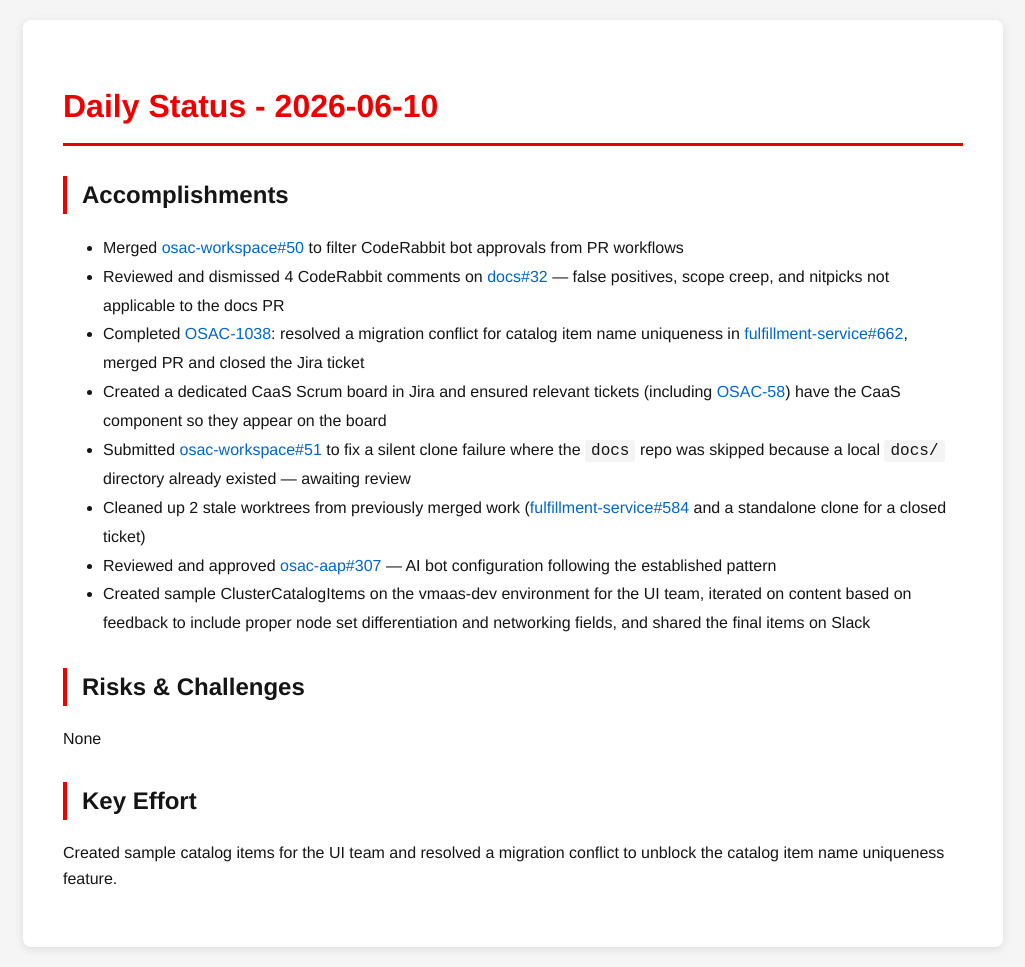
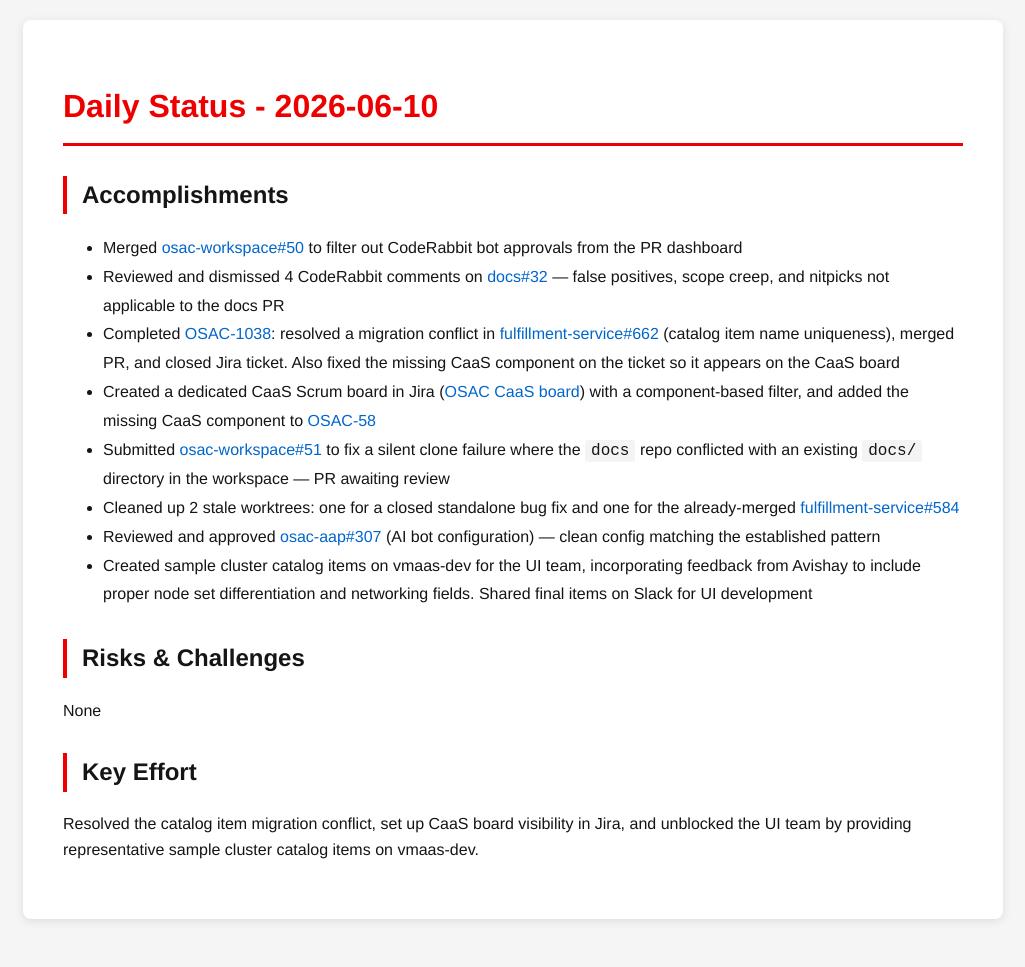
Before and after one commit to tzvatot/daily-status, a Jekyll site: the page built from 2026-06-10.md, in a window 1280 px wide. Shown: the whole page, without its empty margins (127-1152 px from the left). Built offline with Jekyll 4.4.1, drawn with Linux system fonts in a browser that asks for light colours; after the commit the page ends 939 px from its top, so only the background shows below that.

Commit message:
Daily status update - 2026-06-10

```diff
--- a/2026-06-10.md
+++ b/2026-06-10.md
@@ -7,17 +7,17 @@
 # Daily Status - 2026-06-10
 
 ## Accomplishments
-- Merged [osac-workspace#50](https://github.com/osac-project/osac-workspace/pull/50) to filter CodeRabbit bot approvals from PR workflows
+- Merged [osac-workspace#50](https://github.com/osac-project/osac-workspace/pull/50) to filter out CodeRabbit bot approvals from the PR dashboard
 - Reviewed and dismissed 4 CodeRabbit comments on [docs#32](https://github.com/osac-project/docs/pull/32) — false positives, scope creep, and nitpicks not applicable to the docs PR
-- Completed [OSAC-1038](https://redhat.atlassian.net/browse/OSAC-1038): resolved a migration conflict for catalog item name uniqueness in [fulfillment-service#662](https://github.com/osac-project/fulfillment-service/pull/662), merged PR and closed the Jira ticket
-- Created a dedicated CaaS Scrum board in Jira and ensured relevant tickets (including [OSAC-58](https://redhat.atlassian.net/browse/OSAC-58)) have the CaaS component so they appear on the board
-- Submitted [osac-workspace#51](https://github.com/osac-project/osac-workspace/pull/51) to fix a silent clone failure where the `docs` repo was skipped because a local `docs/` directory already existed — awaiting review
-- Cleaned up 2 stale worktrees from previously merged work ([fulfillment-service#584](https://github.com/osac-project/fulfillment-service/pull/584) and a standalone clone for a closed ticket)
-- Reviewed and approved [osac-aap#307](https://github.com/osac-project/osac-aap/pull/307) — AI bot configuration following the established pattern
-- Created sample ClusterCatalogItems on the vmaas-dev environment for the UI team, iterated on content based on feedback to include proper node set differentiation and networking fields, and shared the final items on Slack
+- Completed [OSAC-1038](https://redhat.atlassian.net/browse/OSAC-1038): resolved a migration conflict in [fulfillment-service#662](https://github.com/osac-project/fulfillment-service/pull/662) (catalog item name uniqueness), merged PR, and closed Jira ticket. Also fixed the missing CaaS component on the ticket so it appears on the CaaS board
+- Created a dedicated CaaS Scrum board in Jira ([OSAC CaaS board](https://redhat.atlassian.net/jira/software/c/projects/OSAC/boards/12411)) with a component-based filter, and added the missing CaaS component to [OSAC-58](https://redhat.atlassian.net/browse/OSAC-58)
+- Submitted [osac-workspace#51](https://github.com/osac-project/osac-workspace/pull/51) to fix a silent clone failure where the `docs` repo conflicted with an existing `docs/` directory in the workspace — PR awaiting review
+- Cleaned up 2 stale worktrees: one for a closed standalone bug fix and one for the already-merged [fulfillment-service#584](https://github.com/osac-project/fulfillment-service/pull/584)
+- Reviewed and approved [osac-aap#307](https://github.com/osac-project/osac-aap/pull/307) (AI bot configuration) — clean config matching the established pattern
+- Created sample cluster catalog items on vmaas-dev for the UI team, incorporating feedback from Avishay to include proper node set differentiation and networking fields. Shared final items on Slack for UI development
 
 ## Risks & Challenges
 None
 
 ## Key Effort
-Created sample catalog items for the UI team and resolved a migration conflict to unblock the catalog item name uniqueness feature.
+Resolved the catalog item migration conflict, set up CaaS board visibility in Jira, and unblocked the UI team by providing representative sample cluster catalog items on vmaas-dev.
```
